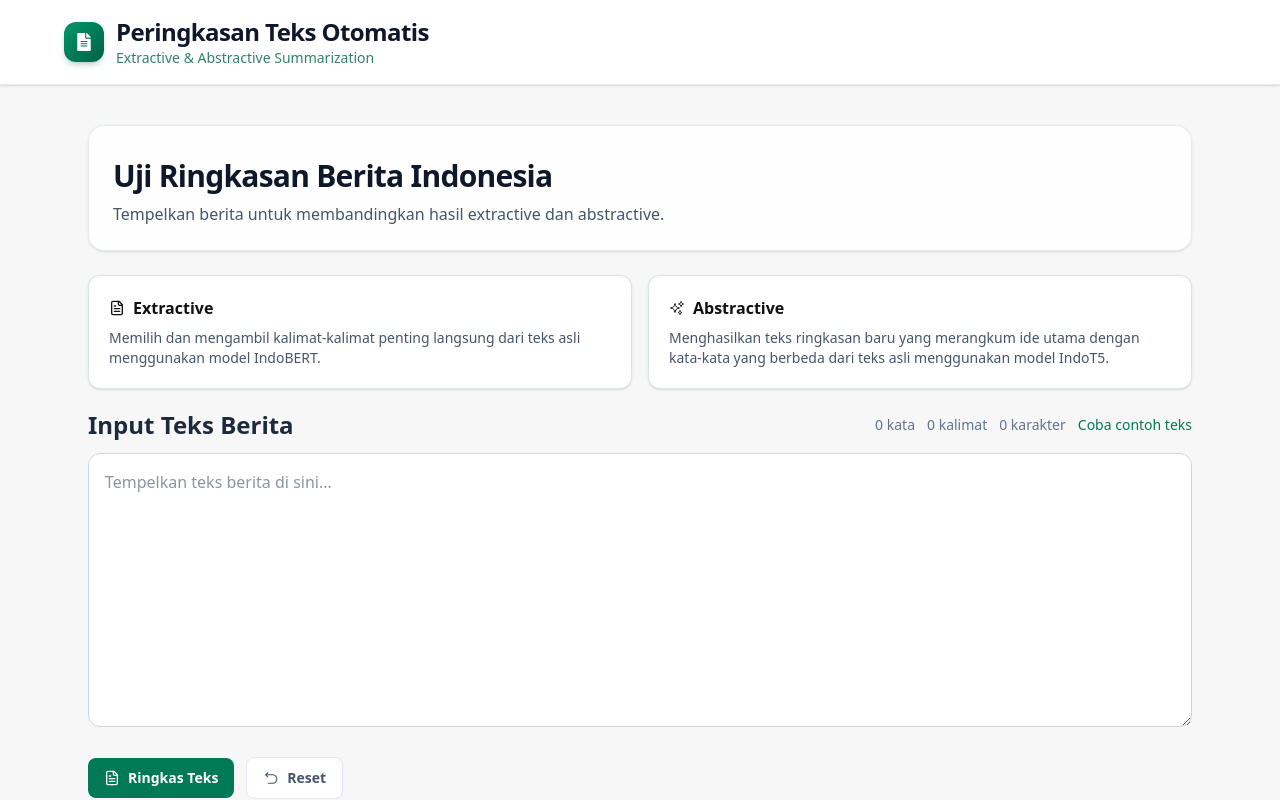
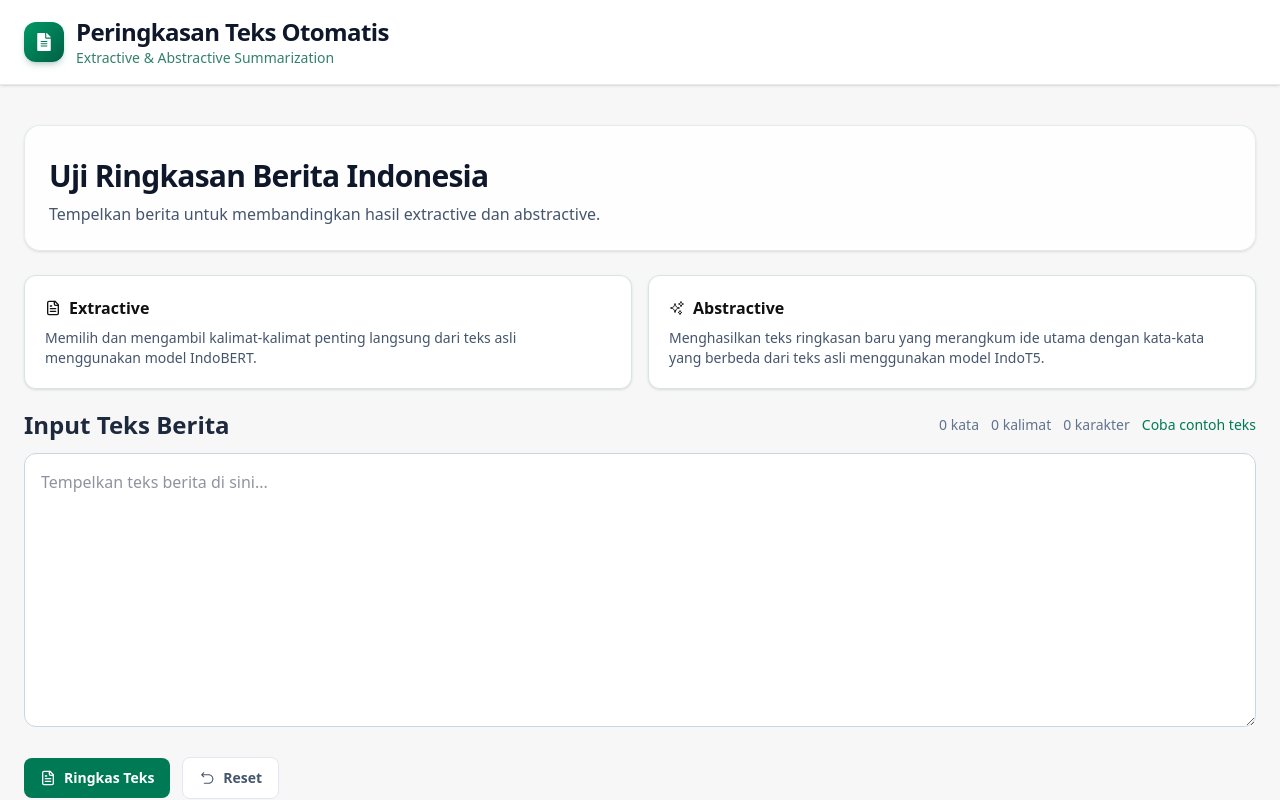
Before and after one commit to ferzian/news-summarization-app, a Next.js app: page / in a window 1280 px wide. Shown: the top 800 px of the page. Built offline with nearby package versions, Linux system fonts and the light colour scheme.

Commit message:
Update validation messages for word count and adjust navbar width

```diff
--- a/app/page.tsx
+++ b/app/page.tsx
@@ -49,14 +49,14 @@ const validateTextInput = (inputText: string): { isValid: boolean; error?: strin
   if (words < 400) {
     return {
       isValid: false,
-      error: `❌ Teks terlalu singkat. Minimal 400 kata (Saat ini: ${words} kata).`,
+      error: `❌ Teks terlalu singkat. Minimal 400 kata.`,
     };
   }
 
   if (words > 1000) {
     return {
       isValid: false,
-      error: `❌ Teks terlalu panjang. Maksimal 1000 kata (Saat ini: ${words} kata).`,
+      error: `❌ Teks terlalu panjang. Maksimal 1000 kata.`,
     };
   }
 
@@ -72,7 +72,6 @@ export default function Home() {
   const [error, setError] = useState("");
   const [copied, setCopied] = useState<"extractive" | "abstractive" | "">("");
   const [loading, setLoading] = useState(false);
-  const [validationDetails, setValidationDetails] = useState<string[]>([]);
 
   const wordCount = text.trim() ? text.trim().split(/\s+/).length : 0;
   const sentenceCount = text.trim()
@@ -158,7 +157,7 @@ export default function Home() {
   };
 
   return (
-    <main className="mx-auto w-full max-w-6xl px-4 py-8 md:px-6 md:py-10">
+    <main className="mx-auto w-full max-w-7xl px-4 py-8 md:px-6 md:py-10">
       <section className="mb-6 rounded-2xl border border-emerald-900/10 bg-white/85 p-5 shadow-sm backdrop-blur md:p-6">
         <h2 className="mt-2 text-2xl font-black tracking-tight text-slate-900 md:text-3xl">
           Uji Ringkasan Berita Indonesia
--- a/components/navbar.tsx
+++ b/components/navbar.tsx
@@ -3,7 +3,7 @@ import { FaFileAlt } from "react-icons/fa";
 export default function Navbar() {
   return (
     <nav className="border-b border-emerald-900/10 bg-white/90 px-4 py-4 shadow-sm backdrop-blur md:px-6">
-      <div className="mx-auto flex w-full max-w-6xl items-center justify-between gap-4">
+      <div className="mx-auto flex w-full max-w-7xl items-center justify-between gap-4">
         <div className="flex items-center gap-3">
           <div className="grid h-10 w-10 place-items-center rounded-xl bg-linear-to-br from-emerald-600 to-emerald-800 text-white shadow-md shadow-emerald-900/20">
             <FaFileAlt size={18} className="shrink-0" />
```
